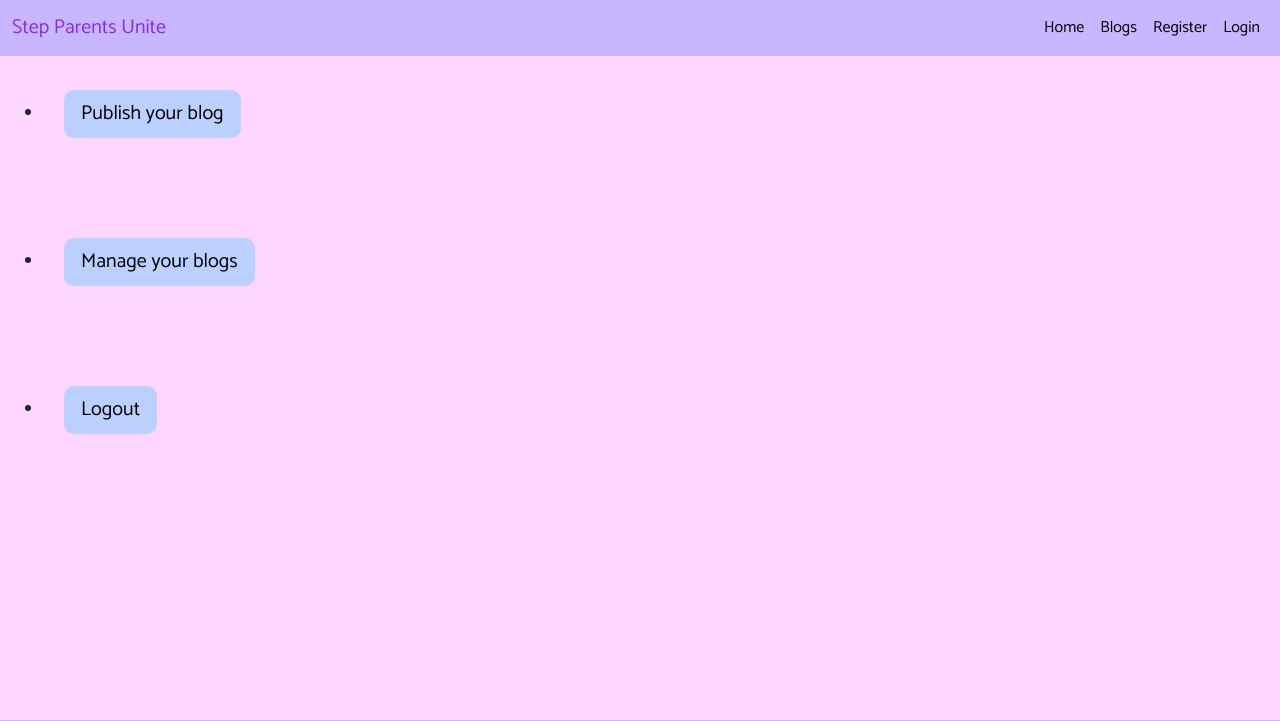
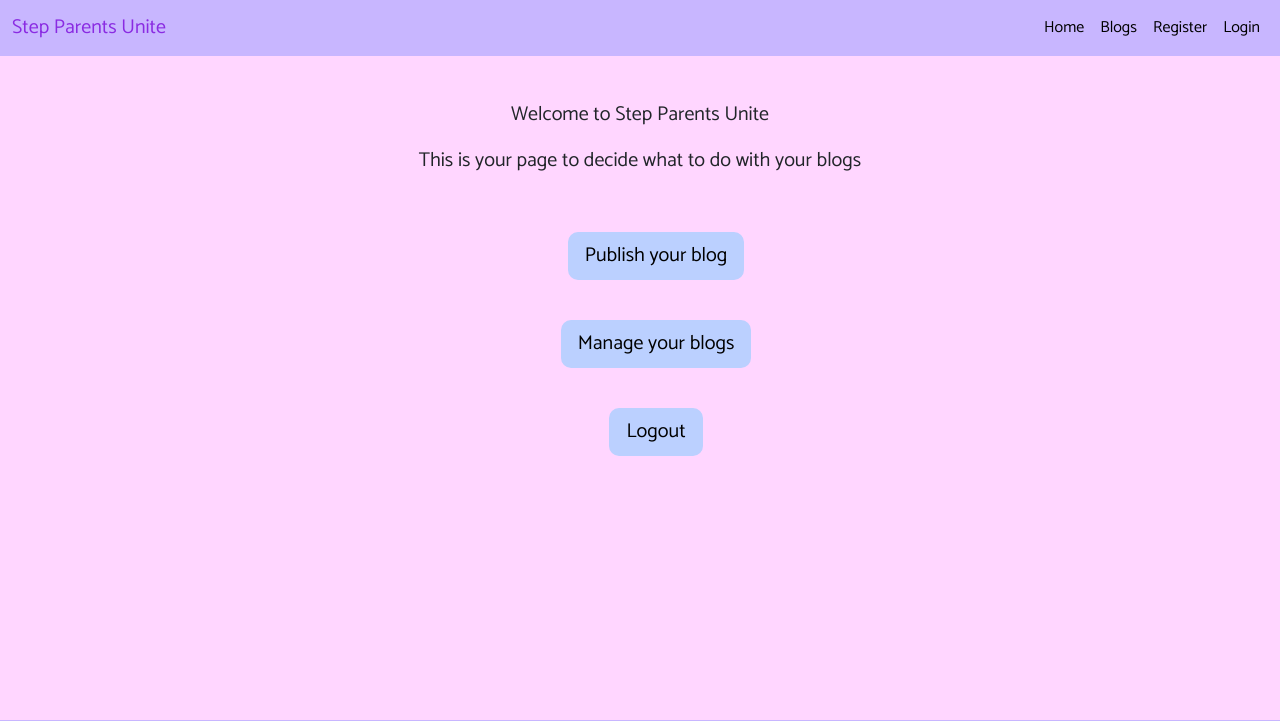
Before and after one commit to Mrst12/step-parents-unite, a Django app: page /profile in a window 1280 px wide. Shown: the top 721 px of the page. Run offline with Django 3.2, Linux system fonts and the light colour scheme.

Commit message:
add styles to the profile page including profile message and buttons

```diff
--- a/static/css/style.css
+++ b/static/css/style.css
@@ -43,15 +43,21 @@ h1 {
     margin-bottom: 20px;
 }
 
-.intro-msg {
+.intro-msg,
+.profile {
     text-align: center;
     margin: 100px 20px 20px 20px;
     line-height: 30px;
+    font-size: 20px;
+}
+
+.profile p {
+
 }
 
 .btn-signup {
     background-color: #bbd0ff;
-    margin: 50px 20px;
+    margin: 20px 20px;
     color:black;
     border-radius: 10px;
 }
@@ -95,3 +101,10 @@ a.post-link:hover {
         margin: 100px 10px 0 10px;
     }
 }
+
+/* profile-page */
+
+.profile-item {
+    list-style: none;
+    text-align: center;
+}
--- a/templates/profile.html
+++ b/templates/profile.html
@@ -5,6 +5,7 @@
 <div class="container-fluid">
     <div class="row profile">
         <p>Welcome to Step Parents Unite {{ user.username }}</p>
+        <p>This is your page to decide what to do with your blogs</p>
     </div>
 
     <div class="d-flex justify-content-center">
```
